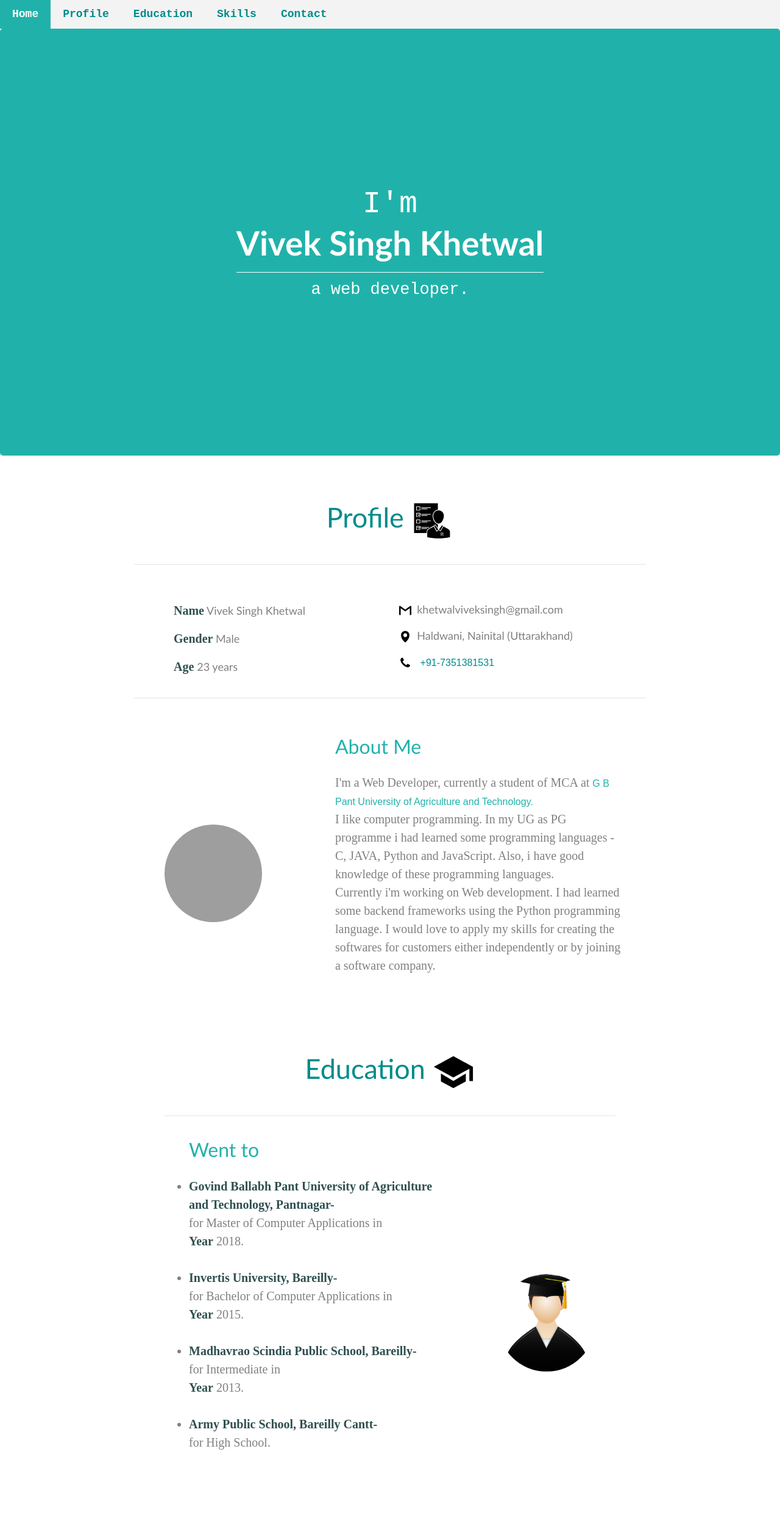
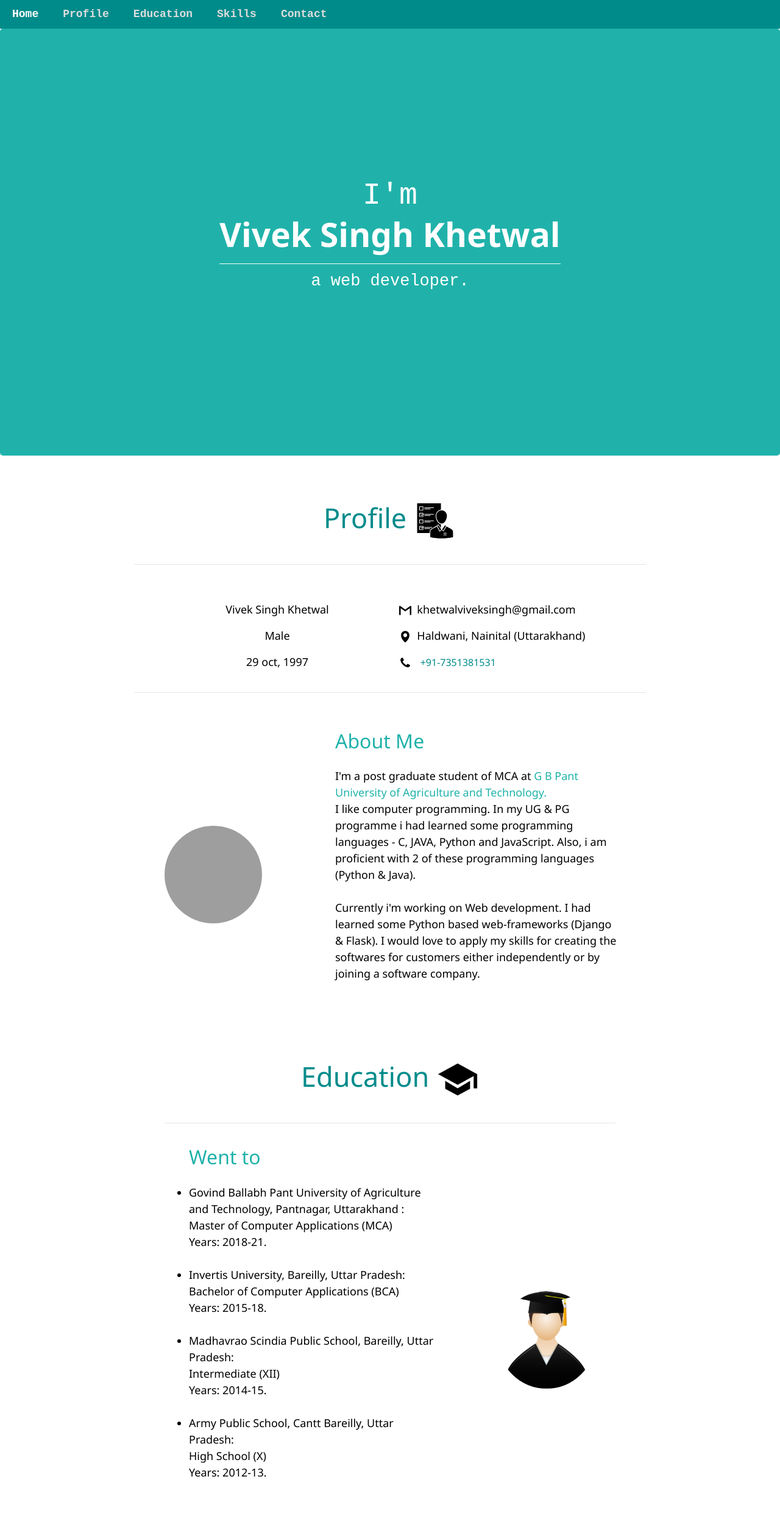
Before and after one commit to viveksinghkhetwal/Portfolio, a plain HTML site: page index.html in a window 1280 px wide. Shown: the top 2512 px of the page at 61% size. Drawn offline with nearby package versions, Linux system fonts and the light colour scheme; grey boxes are pictures that could not be loaded.

Commit message:
page style modified

```diff
--- a/index.html
+++ b/index.html
@@ -10,7 +10,7 @@
                 box-sizing: border-box;
             }
             .jumbotron{
-                height:700px; background-image: url(''); background-color: lightseagreen;
+                height:700px; background-color: lightseagreen;
                 background-position: center; background-size: cover;
             }
             .container{
@@ -18,7 +18,7 @@
                 text-align: center;
                 max-width: 100%;
                 color: white;
-                font-family: 'Trebuchet MS', 'Lucida Sans Unicode', 'Lucida Grande', 'Lucida Sans';
+                font-family: 'Segoe UI', Tahoma, Geneva, Verdana, sans-serif;
             }
             .container h1{
                 display: inline-block;
@@ -29,20 +29,20 @@
                 text-align: center;
             }
             .para{
-                color: gray;
-                font-family:'Times New Roman', Times, serif;
-                font-size: 20px;
+                color: black;
+                font-family: 'Segoe UI', Tahoma, Geneva, Verdana, sans-serif;
+                font-size: 18px;
                 font-weight:100;
                 padding: 5px 40px;
                 text-align: left;
             }
             a{
-                color: darkcyan; font-family: Arial, Helvetica, sans-serif; font-size: medium; padding: 10px;
+                color: darkcyan; font-family: 'Segoe UI', Tahoma, Geneva, Verdana, sans-serif; font-size: medium; padding: 10px;
             }
 
             .icons{
                 width: 36px;
-                opacity: 0.6;
+                opacity: 0.65;
             }
             .icons:hover{
                 opacity: unset;
@@ -62,15 +62,21 @@
             }
 
             .text{
-                color: darkslategray;
+                color: black;
                 text-align: left;
-                font-size: 20px;
-                font-weight: bold;
-                font-family: 'Times New Roman', Times, serif;
+                font-size: 18px;
+                font-weight: normal;
+                font-family: 'Segoe UI', Tahoma, Geneva, Verdana, sans-serif;
+            }
+            #details{
+                font-size: large; margin: 20px 50px; text-align: left; color: black;
             }
             @media screen and (max-width: 1000px){
+                .jumbotron{
+                    height: 600px;
+                }
                 .container{
-                    width: 95%;
+                    width: 100%;
                     padding: 5px;
                 }
                 .container h1{
@@ -80,16 +86,37 @@
                 .container p{
                     padding: 5px 10px;
                 }
+                #details{
+                    text-align: center;
+                }
+            }
+            @media screen and (max-width: 600px){
+                .jumbotron{
+                    height: 500px;
+                }
+                .container{
+                    width: 100%;
+                    padding: 5px;
+                }
+                .container h1{
+                    font-size: 40px;
+                    font-weight: 700;
+                }
+                .container p{
+                    padding: 5px 10px;
+                }
+                #details{
+                    text-align: center;
+                }
             }
             .topnav{
-                list-style-type: none; overflow: hidden; background-color:#f3f3f3; position: sticky; top: 0; width: 100%;
+                list-style-type: none; overflow:hidden; background-color:darkcyan; top: 0; width: 100%; height: 100%;
             }
             .topnav a{
-                float: left; display: block; text-align: center; font-family: 'Courier New', Courier, monospace;
-                font-weight: bold; font-size: 18px; padding: 10px 20px;
+                float: left; display:flex; text-align: center; font-family: 'Courier New', Courier, monospace;
+                font-weight: bold; font-size: 18px; padding: 10px 20px; color: rgb(221, 220, 220);
             }
             .topnav a:hover{
-                background-color:teal;
                 color: white;
             }
             </style>
@@ -98,8 +125,7 @@
 
     <body>
         <div class="topnav" id="tnav">
-            <a class="nav-link active" id="home-tab" href="Experiment03.html" style="background-color: lightseagreen; color: white;">
-                Home</a>
+            <a class="nav-link active" id="home-tab" href="Experiment03.html">Home</a>
             <a class="nav-link" id="profile-tab" href="#profile">Profile</a>
             <a class="nav-link" id="contact-tab" href="#education" >Education</a>
             <a class="nav-link" id="contact-tab" href="#skills">Skills</a>
@@ -107,7 +133,7 @@
         </div>
 
         <div class="jumbotron">
-            <div class="container" style="position: relative; top: 25%;">
+            <div class="container" style="position:sticky; top: 30%;">
 
                 <h1> <span style="font-size: 50px; font-family: 'Courier New', Courier, monospace; font-weight: normal;">
                     I'm</span> <br> Vivek Singh Khetwal</h1>
@@ -122,16 +148,16 @@
             <div class="container" style="color: unset; max-width: 1200px;">
                 <h2>Profile  <img src="icons/Profile.svg" alt="about" width="70px"> </h2>
                 <hr><br>
-                <div class="row" id="details" style="font-size: large; margin: 20px 50px; text-align: left; color: gray;">
-                    <div class="col-md-6">
+                <div class="row" id="details">
+                    <div class="col-md-6" style="text-align: center;">
                         <p>
-                            <small class="text">Name</small> Vivek Singh Khetwal
+                             Vivek Singh Khetwal
                         </p>
                         <p>
-                            <small class="text">Gender </small> Male
+                             Male
                         </p>
                         <p>
-                            <small class="text">Age </small> 23 years
+                            29 oct, 1997
                         </p>
                     </div>
                     <div class="col-md-6">
@@ -157,13 +183,13 @@
                     </div>
                     <div class="col-md-8" style="margin: auto; max-width: 650px; float:right;">
                         <h3>About Me</h3>
-                        <p class="para">I'm a Web Developer, currently a student of MCA at
-                            <a href="https://www.gbpuat.ac.in" target="_blank" style="padding: 0; color: lightseagreen;">G B Pant University of Agriculture and Technology.</a> <br>
+                        <p class="para">I'm a post graduate student of MCA at
+                            <a href="https://www.gbpuat.ac.in" class="para" target="_blank" style="padding: 0; color: lightseagreen;"><b>G B Pant University of Agriculture and Technology.</b> </a> <br>
                             I like computer programming.
-                            In my UG as PG programme i had learned some programming languages - C, JAVA, Python and JavaScript.
-                            Also, i have good knowledge of these programming languages. <br>
+                            In my UG & PG programme i had learned some programming languages - C, JAVA, Python and JavaScript.
+                            Also, i am proficient with 2 of these programming languages (Python & Java). <br>  <br>
                             Currently i'm working on Web development.
-                            I had learned some backend frameworks using the Python programming language.
+                            I had learned some Python based web-frameworks (Django & Flask).
                             I would love to apply my skills for creating the softwares for customers either independently or by joining a software company.
                         </p>
                     </div>
@@ -182,20 +208,20 @@
                         <h3>Went to</h3>
                             <ul class="para">
                                 <li>
-                                    <span class="text">Govind Ballabh Pant University of Agriculture and Technology, Pantnagar-</span><br>
-                                    for Master of Computer Applications in <br><span class="text">Year</span> 2018.
+                                    <span class="text">Govind Ballabh Pant University of Agriculture and Technology, Pantnagar, Uttarakhand :</span><br>
+                                    Master of Computer Applications (MCA)<br><span class="text">Years:</span> 2018-21.
                                 </li><br>
                                 <li>
-                                    <span class="text">Invertis University, Bareilly-</span><br>
-                                    for Bachelor of Computer Applications in <br><span class="text">Year</span> 2015.
+                                    <span class="text">Invertis University, Bareilly, Uttar Pradesh:</span><br>
+                                    Bachelor of Computer Applications (BCA) <br><span class="text">Years:</span> 2015-18.
                                 </li><br>
                                 <li>
-                                    <span class="text">Madhavrao Scindia Public School, Bareilly-</span><br>
-                                    for Intermediate in <br><span class="text">Year</span> 2013.
+                                    <span class="text">Madhavrao Scindia Public School, Bareilly, Uttar Pradesh:</span><br>
+                                    Intermediate (XII)<br><span class="text">Years:</span> 2014-15.
                                 </li><br>
                                 <li>
-                                    <span class="text">Army Public School, Bareilly Cantt-</span><br>
-                                    for High School.
+                                    <span class="text">Army Public School, Cantt Bareilly, Uttar Pradesh:</span><br>
+                                    High School (X) <br><span class="text">Years:</span> 2012-13.
                                 </li><br>
                             </ul>
                     </div>
@@ -214,7 +240,8 @@
                 <div class="row">
                     <div class="col-md-4">
                         <h3>Technical</h3>
-                        <ul class="para" type="none">
+                        <h4>Languages</h4>
+                        <ul class="para" type="none" style="font-weight: normal;">
                             <li>Python</li>
                             <li>Java</li>
                             <li>C Programming</li>
@@ -245,7 +272,7 @@
 
         <div id="contact" style="background-color: lightgray;">
             <div class="container" style="padding-top: 80px;">
-                <p style="font-size: 18px; font-weight: bold; color: black; ">FOLLOW ON</p>
+                <p style="font-size: 18px; font-weight: bold; color: black; ">FOLLOW ON</p><br>
                 <a href="https://www.linkedin.com/in/vivek-singh-khetwal" target="_blank">
                     <img class="icons" src="icons/linkedin.svg" alt="linkedin">
                 </a>
@@ -261,10 +288,10 @@
 
                 <a href="https://www.facebook.com/vivek.khetwal1" target="_blank">
                     <img class="icons" src="icons/facebook.svg" alt="facebook">
-                </a><br><br><br><br>
-                <small style=" margin: auto; color: darkslategray;"> copyright
+                </a><br><br><br>
+                <small style=" margin: auto; color: black;"> copyright
                     <a href="file:///D:/study/MCA/4th%20sem/eCommerce/practical/Experiment03.html"
-                    style="font-size: 14px; padding: 0; color: darkslategray;">
+                    style="font-size: 14px; padding: 0px; ">
                         <img src="icons/copyright.svg" alt="copyright" width="16px">
                         <u> Vivek Singh Khetwal</u></a>
                 </small>
```
